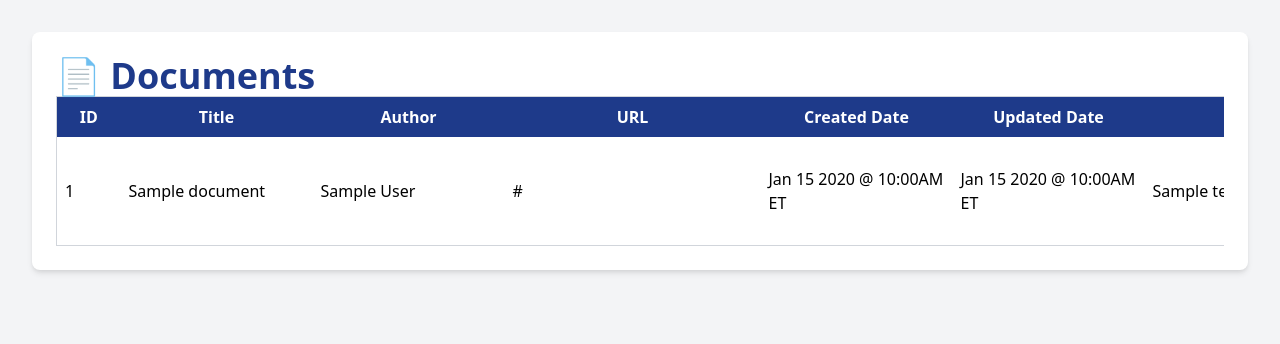
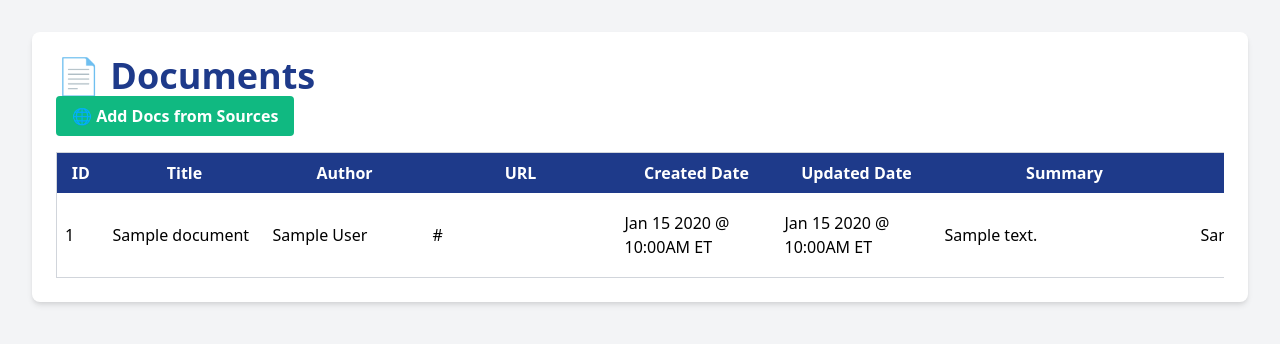
Before and after one commit to andrewfurman/Website-Link-Scraper, a Flask app: page /documents/ in a window 1280 px wide. Shown: the part 64-408 px from the top of the page. Run offline with Flask 3, Linux system fonts and the light colour scheme; tables that the repository leaves empty hold one stand-in row (values such as "Sample post").

```diff
--- a/documents/documents_routes.py
+++ b/documents/documents_routes.py
@@ -4,6 +4,8 @@ from sqlalchemy.orm import sessionmaker
 import os
 from documents.documents_model import Document
 from datetime import datetime
+from flask import jsonify
+from .add_documents_from_source import add_documents_from_source_websites
 
 documents_bp = Blueprint('documents', __name__, template_folder='templates')
 
@@ -56,3 +58,8 @@ def delete_document(id):
     session.commit()
     session.close()
     return redirect(url_for('documents.index'))
+
+@documents_bp.route('/add_docs_from_sources', methods=['POST'])
+def add_docs_from_sources():
+    result = add_documents_from_source_websites()
+    return jsonify({"message": result})
--- a/documents/templates/documents.html
+++ b/documents/templates/documents.html
@@ -14,20 +14,26 @@
         <div class="mx-auto bg-white rounded-lg shadow-md w-full p-6">
             <h1 class="text-4xl font-bold text-blue-900">📄 Documents</h1>
 
-            <!-- ... (keep the add document form as is) ... -->
+            <div class="mb-4">
+                <button id="addDocsFromSources" class="bg-green-500 hover:bg-green-700 text-white font-bold py-2 px-4 rounded">
+                    🌐 Add Docs from Sources
+                </button>
+                <span id="addDocsResult" class="ml-4 text-sm"></span>
+            </div>
 
             <div class="overflow-x-auto">
                 <table class="w-full table-fixed bg-white border border-gray-300">
                     <thead>
                         <tr class="bg-blue-900 text-white">
-                            <th class="w-16 p-2 break-words">ID</th>
-                            <th class="w-48 p-2 break-words">Title</th>
-                            <th class="w-48 p-2 break-words">Author</th>
-                            <th class="w-64 p-2 break-words">URL</th>
-                            <th class="w-48 p-2 break-words">Created Date</th>
-                            <th class="w-48 p-2 break-words">Updated Date</th>
-                            <th class="w-96 p-2 break-words">Summary</th>
-                            <th class="w-24 p-2 break-words">Actions</th>
+                            <th class="w-12 p-2 break-words">ID</th>
+                            <th class="w-40 p-2 break-words">Title</th>
+                            <th class="w-40 p-2 break-words">Author</th>
+                            <th class="w-48 p-2 break-words">URL</th>
+                            <th class="w-40 p-2 break-words">Created Date</th>
+                            <th class="w-40 p-2 break-words">Updated Date</th>
+                            <th class="w-64 p-2 break-words">Summary</th>
+                            <th class="w-96 p-2 break-words">Full Contents</th>
+                            <th class="w-40 p-2 break-words">Actions</th>
                         </tr>
                     </thead>
                     <tbody>
@@ -55,6 +61,10 @@
                             <td class="w-96 p-2 break-words whitespace-normal">
                                 <span class="document-text">{{ document.summary }}</span>
                                 <textarea class="w-full p-1 border rounded hidden document-input" rows="3" data-field="summary">{{ document.summary }}</textarea>
+                            </td>
+                            <td class="w-96 p-2 break-words whitespace-normal">
+                                <span class="document-text">{{ document.full_contents|default('', true)|truncate(200) }}</span>
+                                <textarea class="w-full p-1 border rounded hidden document-input" rows="3" data-field="full_contents">{{ document.full_contents }}</textarea>
                             </td>
                             <td class="w-24 p-2 break-words whitespace-normal">
                                 <button onclick="editDocument({{ document.id }})" class="bg-blue-500 hover:bg-blue-700 text-white font-bold py-1 px-2 rounded edit-btn"> 📝 Edit
@@ -91,7 +101,8 @@
             title: row.querySelector('[data-field="title"]').value,
             author: row.querySelector('[data-field="author"]').value,
             url: row.querySelector('[data-field="url"]').value,
-            summary: row.querySelector('[data-field="summary"]').value
+            summary: row.querySelector('[data-field="summary"]').value,
+            full_contents: row.querySelector('[data-field="full_contents"]').value
         };
 
         axios.post(`/documents/edit_document/${id}`, data)
@@ -123,6 +134,29 @@
                 alert('Error updating document');
             });
     }
-    </script>
+
+document.getElementById('addDocsFromSources').addEventListener('click', function() {
+    this.disabled = true;
+    this.textContent = '🔄 Processing...';
+    document.getElementById('addDocsResult').textContent = '';
+
+    fetch('/documents/add_docs_from_sources', {
+        method: 'POST',
+    })
+    .then(response => response.json())
+    .then(data => {
+        document.getElementById('addDocsResult').textContent = data.message;
+        this.textContent = '🌐 Add Docs from Sources';
+        this.disabled = false;
+    })
+    .catch(error => {
+        console.error('Error:', error);
+        document.getElementById('addDocsResult').textContent = 'An error occurred';
+        this.textContent = '🌐 Add Docs from Sources';
+        this.disabled = false;
+    });
+});
+</script>
+
 </body>
 </html>
```
